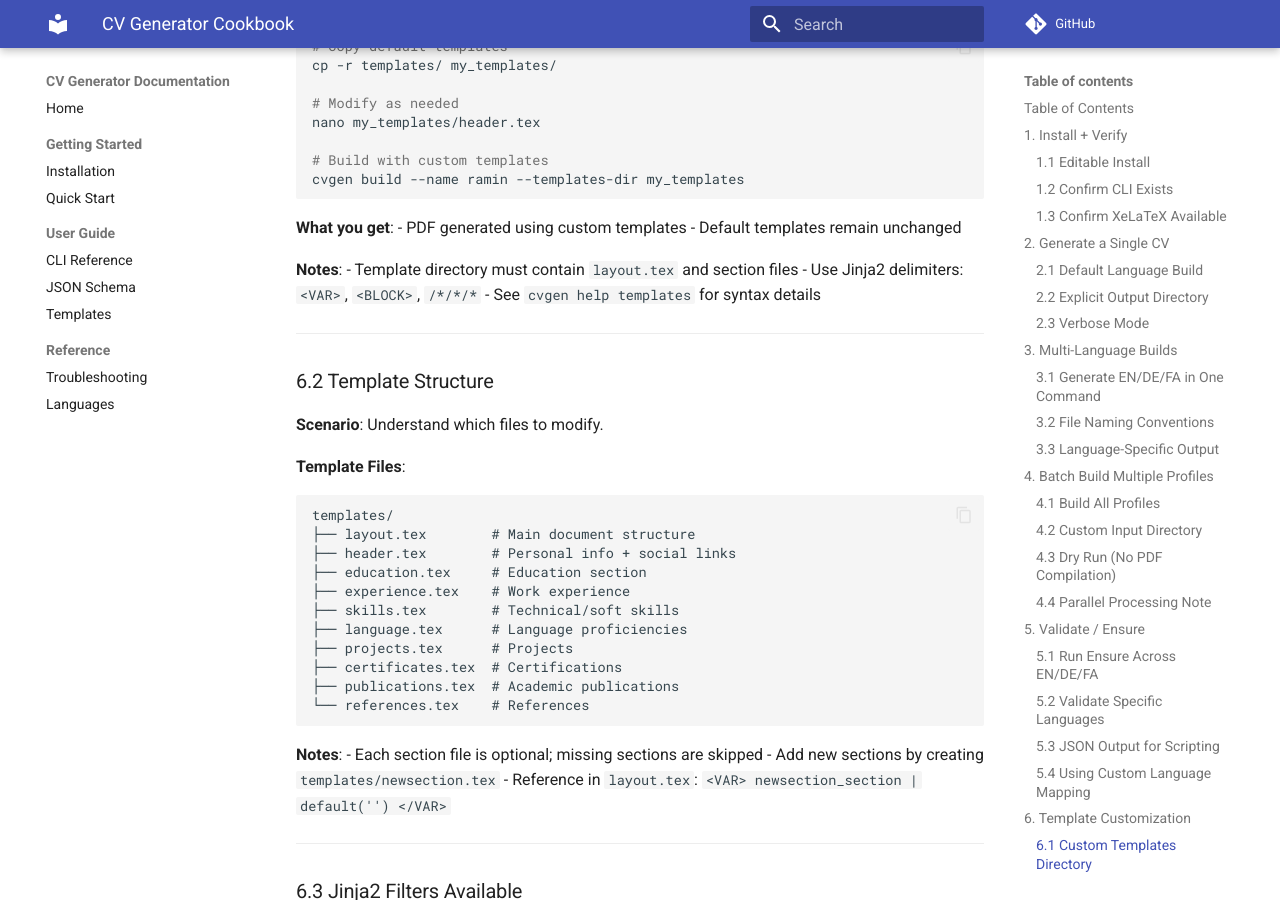
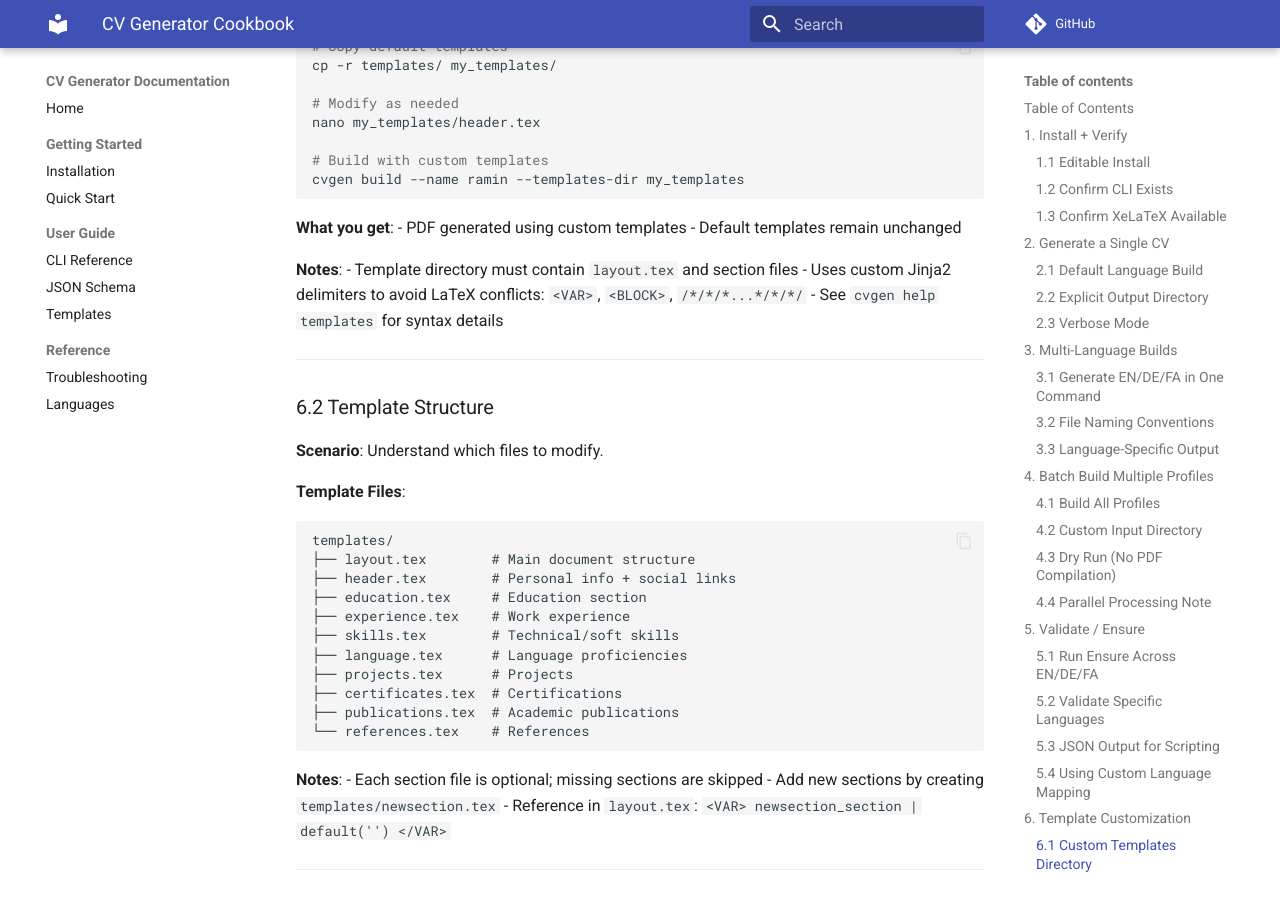
Before and after one commit to Raminyazdani/cv_generator, an MkDocs documentation site: the page built from docs/example.md, in a window 1280 px wide and 900 px high, scrolled down 9910 px. Built offline with MkDocs 1.6.1 and Material for MkDocs 9.7.7, drawn with Linux system fonts in a browser that asks for light colours; comment, search, counter and statistics services are not loaded.

Commit message:
Clarify custom Jinja2 delimiters in example.md
Co-authored-by: Raminyazdani <68568787+Raminyazdani@users.noreply.github.com>

```diff
--- a/docs/example.md
+++ b/docs/example.md
@@ -521,7 +521,7 @@ cvgen build --name ramin --templates-dir my_templates
 
 **Notes**:
 - Template directory must contain `layout.tex` and section files
-- Use Jinja2 delimiters: `<VAR>`, `<BLOCK>`, `/*/*/*`
+- Uses custom Jinja2 delimiters to avoid LaTeX conflicts: `<VAR>`, `<BLOCK>`, `/*/*/*...*/*/*/`
 - See `cvgen help templates` for syntax details
 
 ---
```
